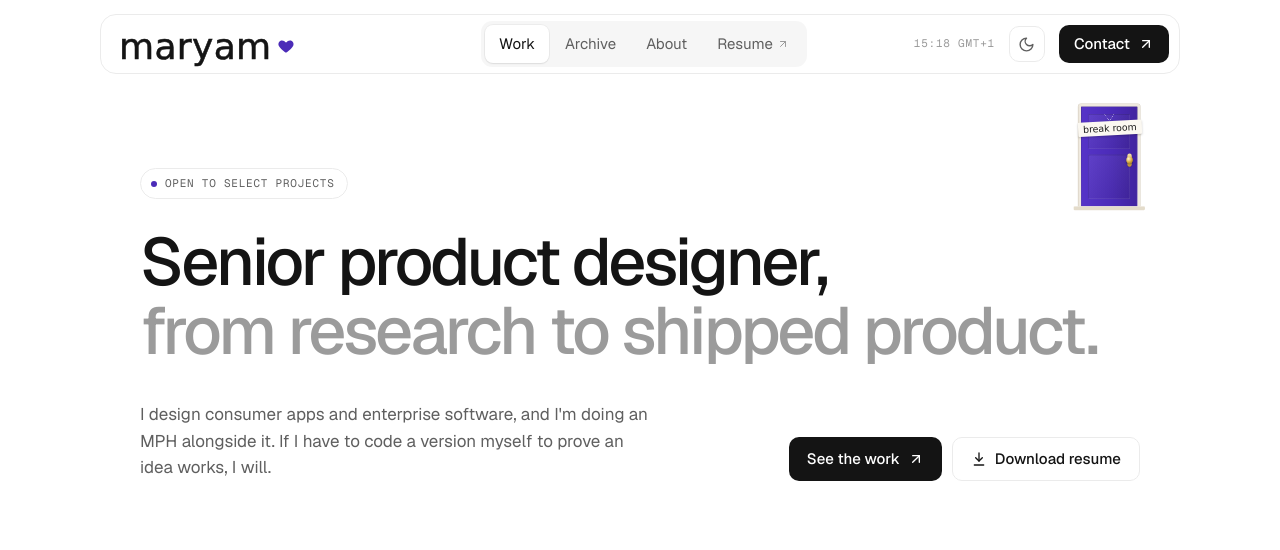
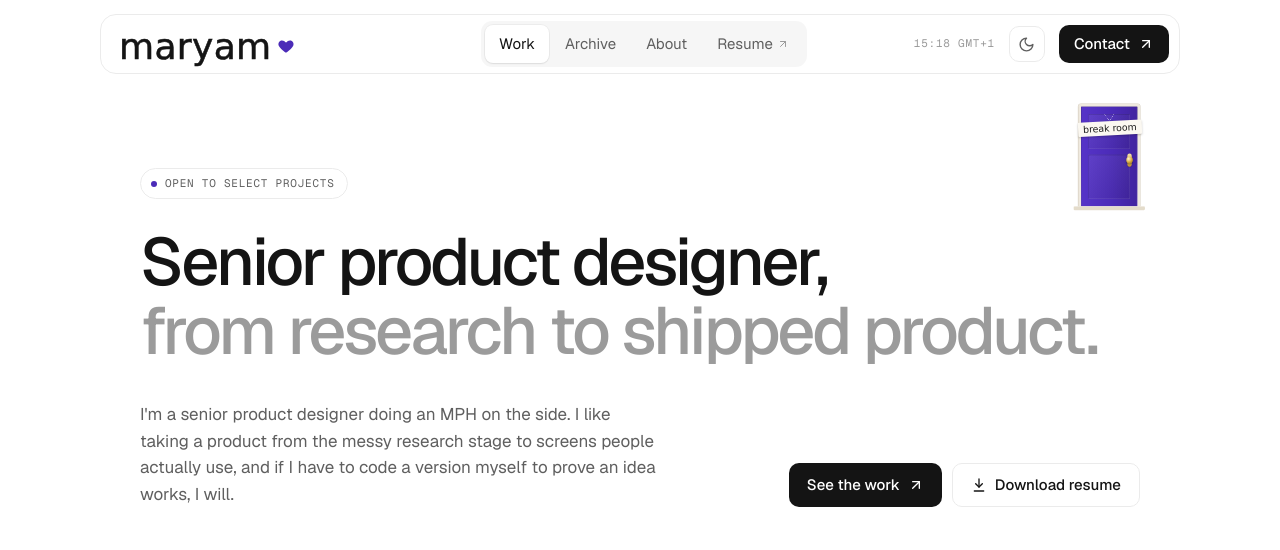
Before and after one commit to maryam-ay/portfolio-v4, a plain HTML site: page index.html in a window 1280 px wide. Shown: the top 550 px of the page. Drawn offline with nearby package versions, Linux system fonts and the light colour scheme; a web font is replaced by a local one.

Commit message:
Restore homepage intro

```diff
--- a/index.html
+++ b/index.html
@@ -611,7 +611,7 @@
     </a>
     <h1 class="rise" style="animation-delay:.08s">Senior product designer,<br> <span>from research to shipped product.</span></h1>
     <div class="under rise" style="animation-delay:.16s">
-      <p>I design consumer apps and enterprise software, and I'm doing an MPH alongside it. If I have to code a version myself to prove an idea works, I will.</p>
+      <p>I'm a senior product designer doing an MPH on the side. I like taking a product from the messy research stage to screens people actually use, and if I have to code a version myself to prove an idea works, I will.</p>
       <div class="acts">
         <a class="btn primary" href="#work">See the work <svg class="ic mv" viewBox="0 0 24 24" fill="none" stroke="currentColor" stroke-width="2" stroke-linecap="round" stroke-linejoin="round" aria-hidden="true"><path d="M7 7h10v10"/><path d="M7 17 17 7"/></svg></a>
         <a class="btn ghost" href="https://docs.google.com/document/d/1zMcJ7aAZbn53yTYCVmp_9xWeUAgq0Bgw3KTweUfhzHY/export?format=pdf" target="_blank" rel="noopener"><svg class="ic dl" viewBox="0 0 24 24" fill="none" stroke="currentColor" stroke-width="2" stroke-linecap="round" stroke-linejoin="round" aria-hidden="true"><path d="M12 3v12"/><path d="m7 10 5 5 5-5"/><path d="M5 21h14"/></svg> Download resume</a>
```
